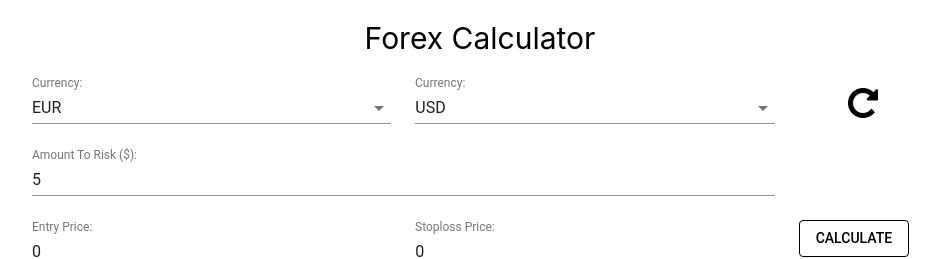
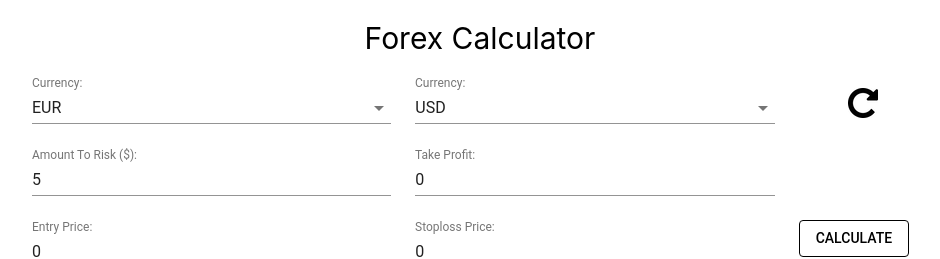
Before and after one commit to tuanphamanh91/fxCalulator, a React (Create React App) app: page / in a window 1280 px wide. Shown: the top 259 px of the page, without its empty margins (32-972 px from the left). Built offline with nearby package versions, Linux system fonts and the light colour scheme.

Commit message:
update rr

```diff
--- a/src/App.js
+++ b/src/App.js
@@ -19,6 +19,8 @@ class App extends Component {
     pip: 0,
     entryPrice: 0,
     stopLossPrice: 0,
+    takeProfitPrice: 0,
+    rr: 0,
     lot: 0,
     moneyWillLost: 0,
     showResult: false
@@ -38,7 +40,7 @@ class App extends Component {
           <Grid item xs={2} sm={2}>
             <button style={styles.buttonRefresh}><img src={ReloadImage} alt="reload" onClick={() => this.getRate()} /></button>
           </Grid>
-          <Grid item xs={10} sm={10}>
+          <Grid item xs={5} sm={5}>
             <TextField
               id="amount-risk"
               name="amountRisk"
@@ -49,6 +51,18 @@ class App extends Component {
               fullWidth
               autoComplete="fname"
               style={{ textAlign: 'center' }}
+            />
+          </Grid>
+          <Grid item xs={5} sm={5}>
+            <TextField
+              id="takeProfit"
+              name="takeProfit"
+              label="Take Profit:"
+              value={this.state.takeProfitPrice}
+              onChange={this.handleChange('takeProfitPrice')}
+              type="number"
+              fullWidth
+              autoComplete="fname"
             />
           </Grid>
           <Grid item xs={5} sm={5}>
@@ -162,7 +176,19 @@ class App extends Component {
   };
 
   calculatePip() {
-    var pip = this.state.entryPrice - this.state.stopLossPrice;
+    var { entryPrice, stopLossPrice, takeProfitPrice } = this.state;
+    var stoplossPip = this.pipBetweenTwoPrice(entryPrice, stopLossPrice);
+    if (takeProfitPrice > 0) {
+      var takeProfitPip = this.pipBetweenTwoPrice(takeProfitPrice, entryPrice);
+      var rr = takeProfitPip / stoplossPip;
+      rr = parseFloat(rr.toFixed(1));
+      this.setState({ rr })
+    }
+    this.setState({ 'pip': stoplossPip })
+  }
+
+  pipBetweenTwoPrice(price1, price2) {
+    var pip = price1 - price2;
     if (this.state.currency1 === 'JPY' || this.state.currency2 === 'JPY') {
       pip = (pip * 100).toFixed(1);
     } else if (this.state.currency1 !== 'XAU') {
@@ -172,7 +198,7 @@ class App extends Component {
     if (pip < 0) {
       pip = 0 - pip;
     }
-    this.setState({ pip })
+    return pip;
   }
 
   handleChangeSelection = name => event => {
@@ -195,13 +221,13 @@ class App extends Component {
             rate = rate.toFixed(4)
           }
           rate = parseFloat(rate);
-          this.setState({ entryPrice: rate, stopLossPrice: rate, rate, pip: 0, lot: 0 })
+          this.setState({ entryPrice: rate, stopLossPrice: rate, takeProfitPrice: rate, rate, pip: 0, lot: 0 })
         })
     }
   }
 
   _renderResult() {
-    if (!this.state.showResult) return
+    if (!this.state.showResult) return;
     return (
       <div style={styles.resultContainer}>
         <Grid container spacing={24}>
@@ -214,6 +240,13 @@ class App extends Component {
           <Grid item xs={12} sm={12}>
             <div>Money will lost: {this.state.moneyWillLost}$</div>
           </Grid>
+          {
+            (this.state.rr > 0) ?
+              <Grid item xs={12} sm={12}>
+                <div>Reward/risk: {this.state.rr}</div>
+              </Grid>
+              : <div></div>
+          }
         </Grid>
       </div>
     )
@@ -229,7 +262,8 @@ class App extends Component {
           var lot = (risk) / (pip * rate * 10);
           lot = parseFloat(lot.toFixed(2));
           var moneyWillLost = pip * lot * rate * 10;
-          moneyWillLost = moneyWillLost.toFixed(2);
+          var fee = lot * 7;
+          moneyWillLost = (moneyWillLost + fee).toFixed(2);
           if (currency2 === 'JPY') {
             lot = (lot / 100).toFixed(2);
             lot = parseFloat(lot);
@@ -241,13 +275,15 @@ class App extends Component {
       var lot = risk / (pip * 100);
       lot = parseFloat(lot.toFixed(2));
       var moneyWillLost = lot * pip * 100;
-      moneyWillLost = moneyWillLost.toFixed(2);
+      var fee = lot * 7;
+      moneyWillLost = (moneyWillLost + fee).toFixed(2);
       this.setState({ lot, moneyWillLost, showResult: true })
     } else {
       var lot = risk / (pip * 10);
       lot = parseFloat(lot.toFixed(2));
       var moneyWillLost = lot * pip * 10;
-      moneyWillLost = moneyWillLost.toFixed(2);
+      var fee = lot * 7;
+      moneyWillLost = (moneyWillLost + fee).toFixed(2);
       this.setState({ lot, moneyWillLost, showResult: true })
     }
   }
```
